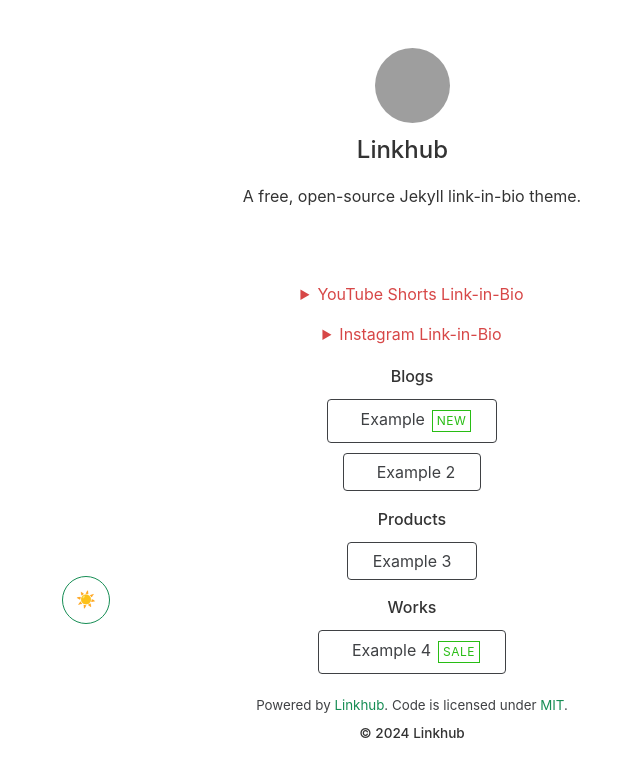
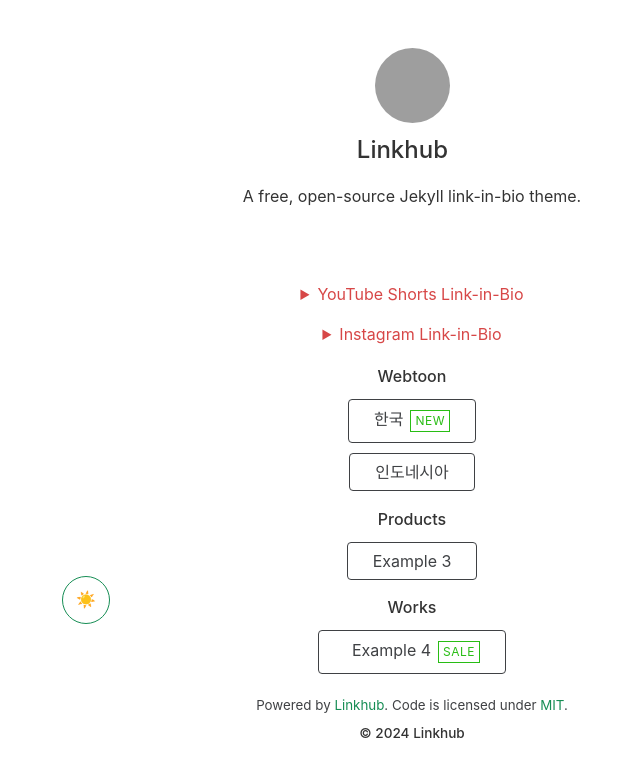
Before and after one commit to 2480429/iseops-romance, a Jekyll site: the page built from index.html, in a window 1280 px wide, cut to the strip 0-948 px from the top of the page. Shown: the top 777 px of the strip, without its empty margins (228-868 px from the left). Built offline with Jekyll 4.4.1, drawn with Linux system fonts in a browser that asks for light colours; nearby versions of some CDN libraries; grey boxes are pictures that could not be loaded.

Commit message:
한국,인도네시아 추가

```diff
--- a/_data/links.yml
+++ b/_data/links.yml
@@ -1,13 +1,11 @@
-- category: Blogs
+- category: Webtoon
   items:
-    - title: Example
-      url: https://www.example.com
-      icon: ri:film-fill # Icons are optional.
+    - title: 한국
+      url: https://naver.me/xmPThSNK
       tag: New
 
-    - title: Example 2
-      url: https://www.example.org
-      icon: simple-icons:googlenews
+    - title: 인도네시아
+      url: https://www.webtoons.com/id/romance/iseops-romance/list?title_no=5660
 
 - category: Products
   items:
```
